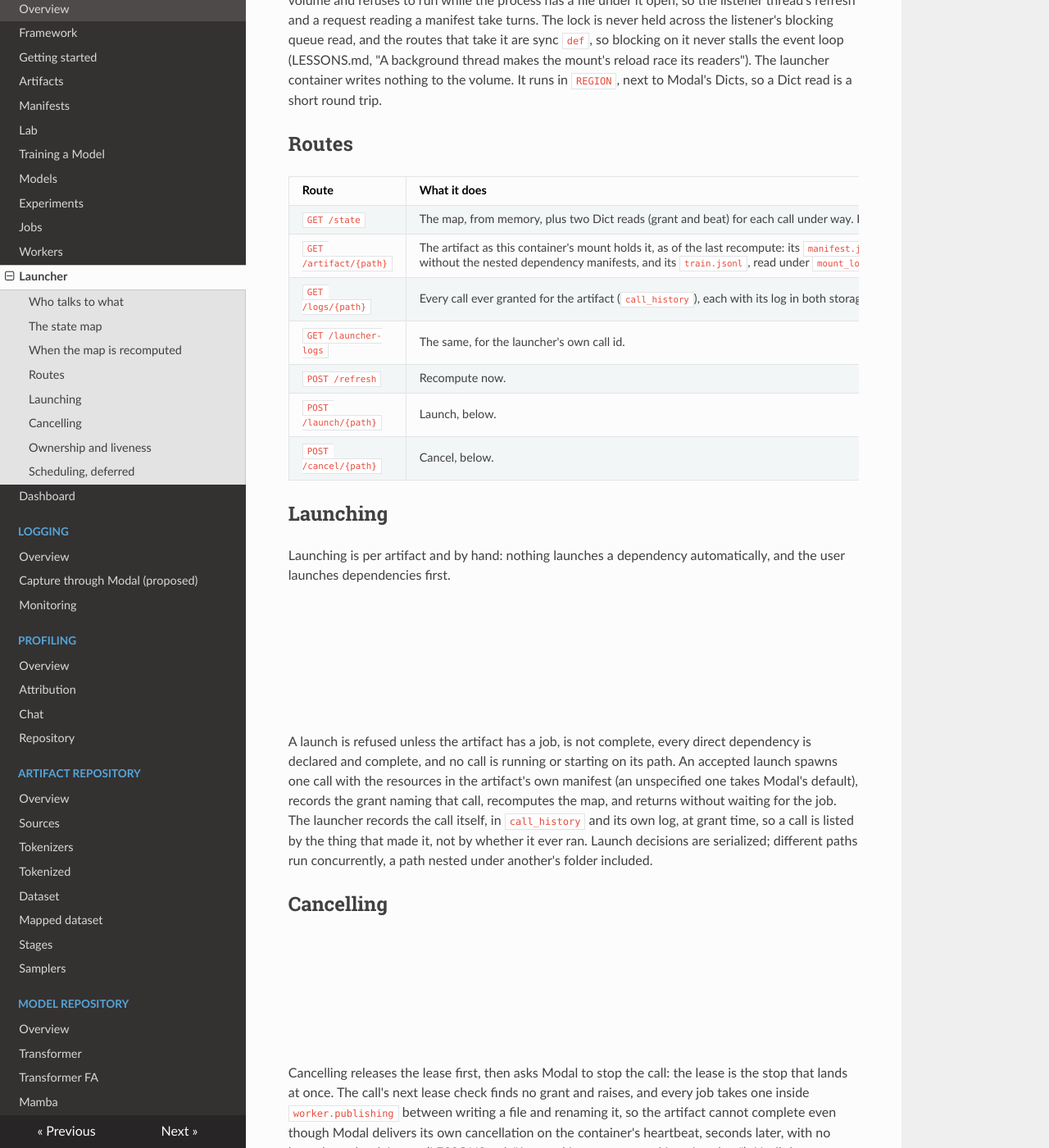
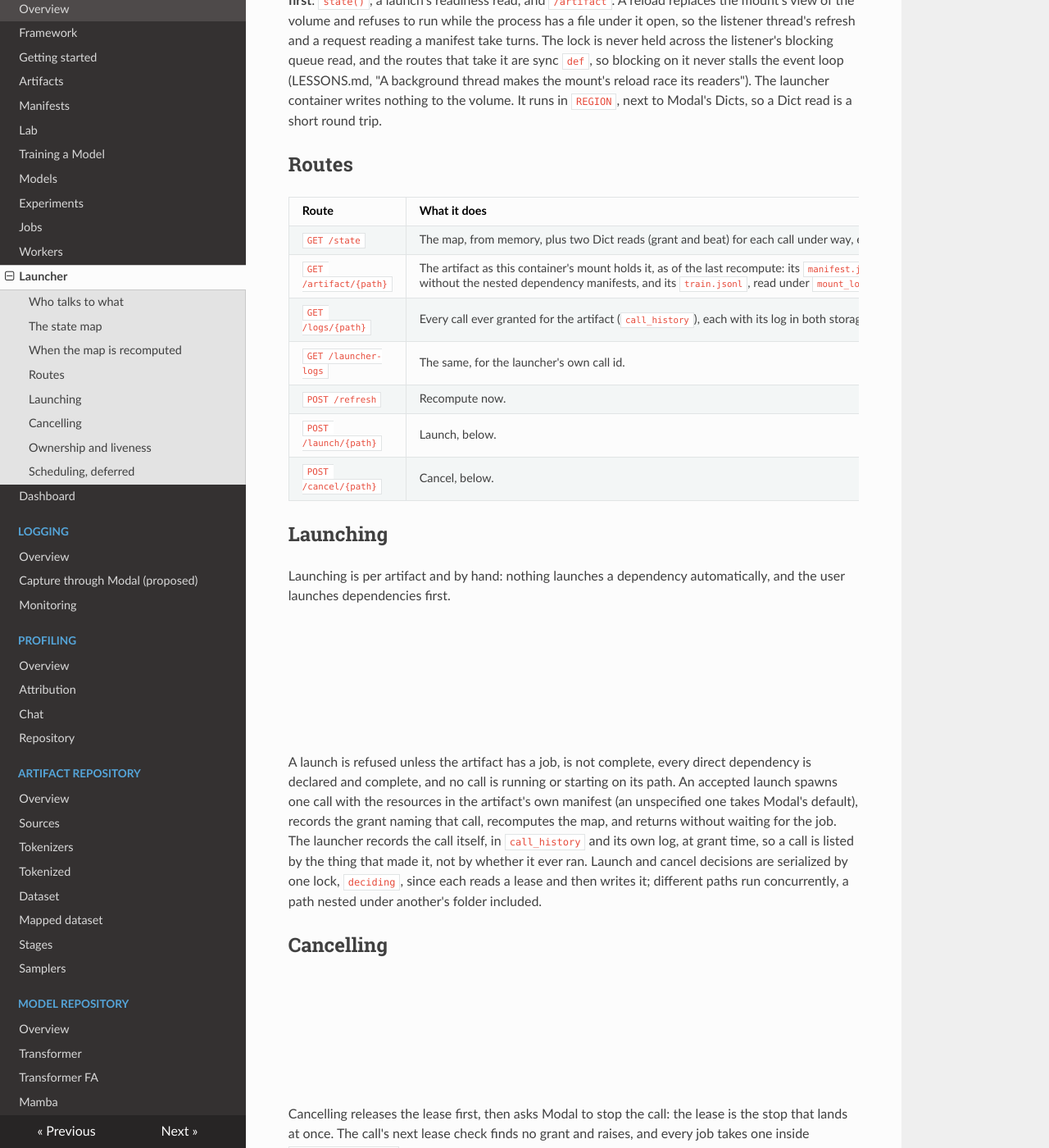
Before and after one commit to ocanphys/launchpad, an MkDocs documentation site: the page built from docs/launcher.md, in a window 1280 px wide and 1400 px high, scrolled down 2555 px. Shown: the whole window at 82% size. Built offline with MkDocs 1.6.1, drawn with Linux system fonts in a browser that asks for light colours; nearby versions of some CDN libraries; some of the changed text lies outside the part shown.

Commit message:
leasebook: serve requests concurrently, with locks for launch decisions and recomputes
Co-Authored-By: Claude Opus 5.5 <noreply@anthropic.com>

```diff
--- a/docs/launcher.md
+++ b/docs/launcher.md
@@ -2,7 +2,8 @@
 
 The launcher is the `leasebook` web app: one container, pinned with
 `max_containers=1`, that is both the dashboard's API and the only thing that
-launches or cancels a job. It keeps one state map of every artifact on the
+launches or cancels a job. It serves its requests concurrently
+(`@modal.concurrent`), each sync route on a thread of its own. It keeps one state map of every artifact on the
 volume, grants leases, spawns workers, and answers the page.
 
 ## Who talks to what
@@ -147,7 +148,7 @@ Modal's Dicts, so a Dict read is a short round trip.
 
 | Route | What it does |
 | --- | --- |
-| `GET /state` | The map, from memory, plus two Dict reads (grant and beat) for each call under way. Polled by the page every two seconds; polling costs the volume nothing. |
+| `GET /state` | The map, from memory, plus two Dict reads (grant and beat) for each call under way, every call read on its own thread. Polled by the page every two seconds; polling costs the volume nothing. |
 | `GET /artifact/{path}` | The artifact as this container's mount holds it, as of the last recompute: its `manifest.json` without the nested dependency manifests, and its `train.jsonl`, read under `mount_lock`. Fetched only when the artifact's entry changed. It reads leniently, showing whatever is on disk. |
 | `GET /logs/{path}` | Every call ever granted for the artifact (`call_history`), each with its log in both storages from the `call_logs` Dict. Dict reads only. |
 | `GET /launcher-logs` | The same, for the launcher's own call id. |
@@ -186,7 +187,7 @@ artifact's own manifest (an unspecified one takes Modal's default), records the
 grant naming that call, recomputes the map, and returns without waiting for
 the job. The launcher records the call itself, in `call_history` and its own
 log, at grant time, so a call is listed by the thing that made it, not by
-whether it ever ran. Launch decisions are serialized; different paths run
+whether it ever ran. Launch and cancel decisions are serialized by one lock, `deciding`, since each reads a lease and then writes it; different paths run
 concurrently, a path nested under another's folder included.
 
 ## Cancelling
--- a/main.py
+++ b/main.py
@@ -94,6 +94,10 @@ lab_image = (
     # `/lab` hands straight to Jupyter.
     secrets=[modal.Secret.from_name(LAB_SECRET)],
 )
+# One container, so without this every request waits for the one before it:
+# a second tab's poll, a launch behind a log read, the whole page behind
+# `/new/<kind>` while a cold lab starts.
+@modal.concurrent(max_inputs=32)
 @modal.asgi_app()
 def leasebook():
     """The dashboard and the API it serves, in one container.
```
Also changed, not shown: LESSONS.md (+16 -0 lines), docs/logging/modal-capture.md (+2 -2 lines), 2 other files.
